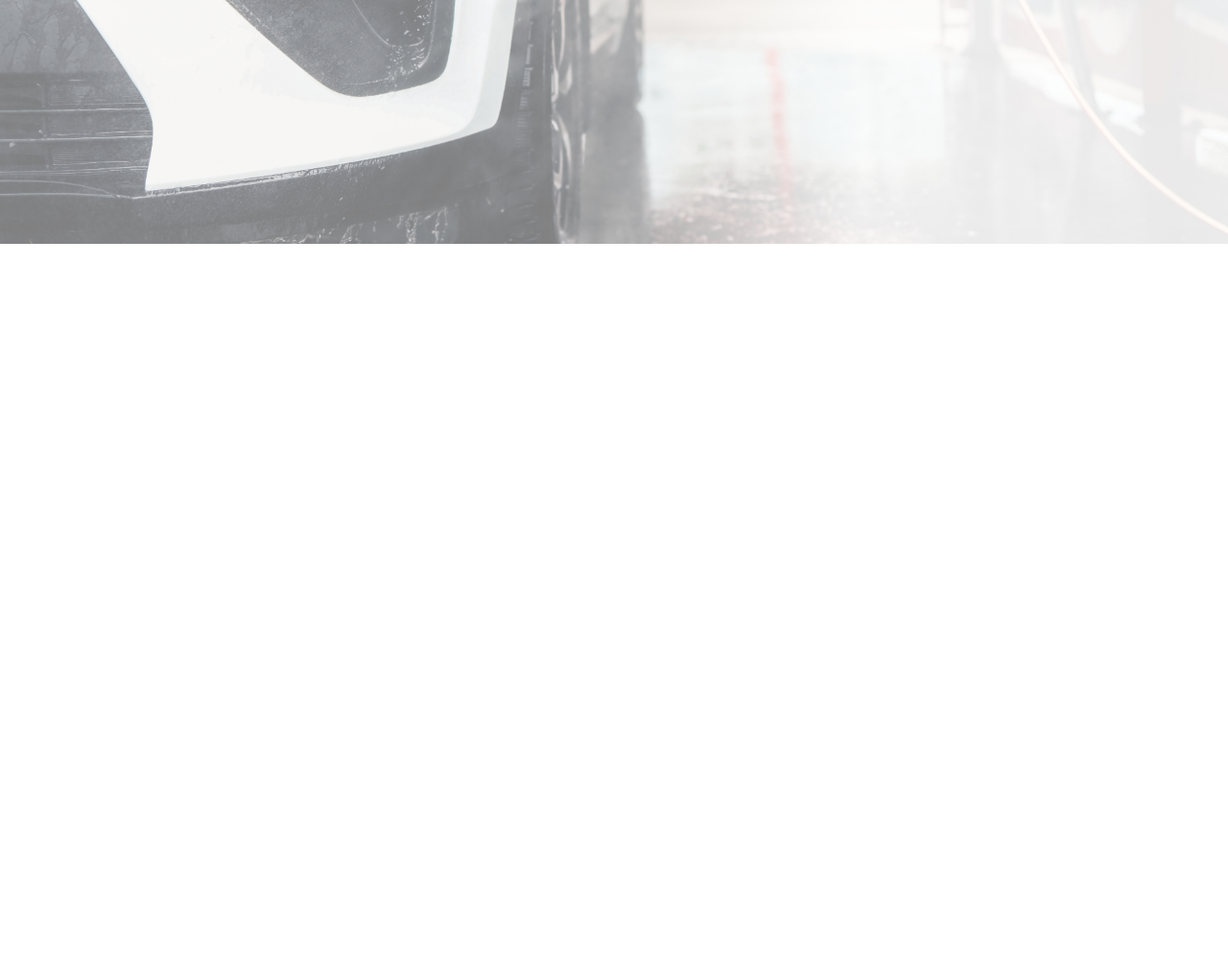
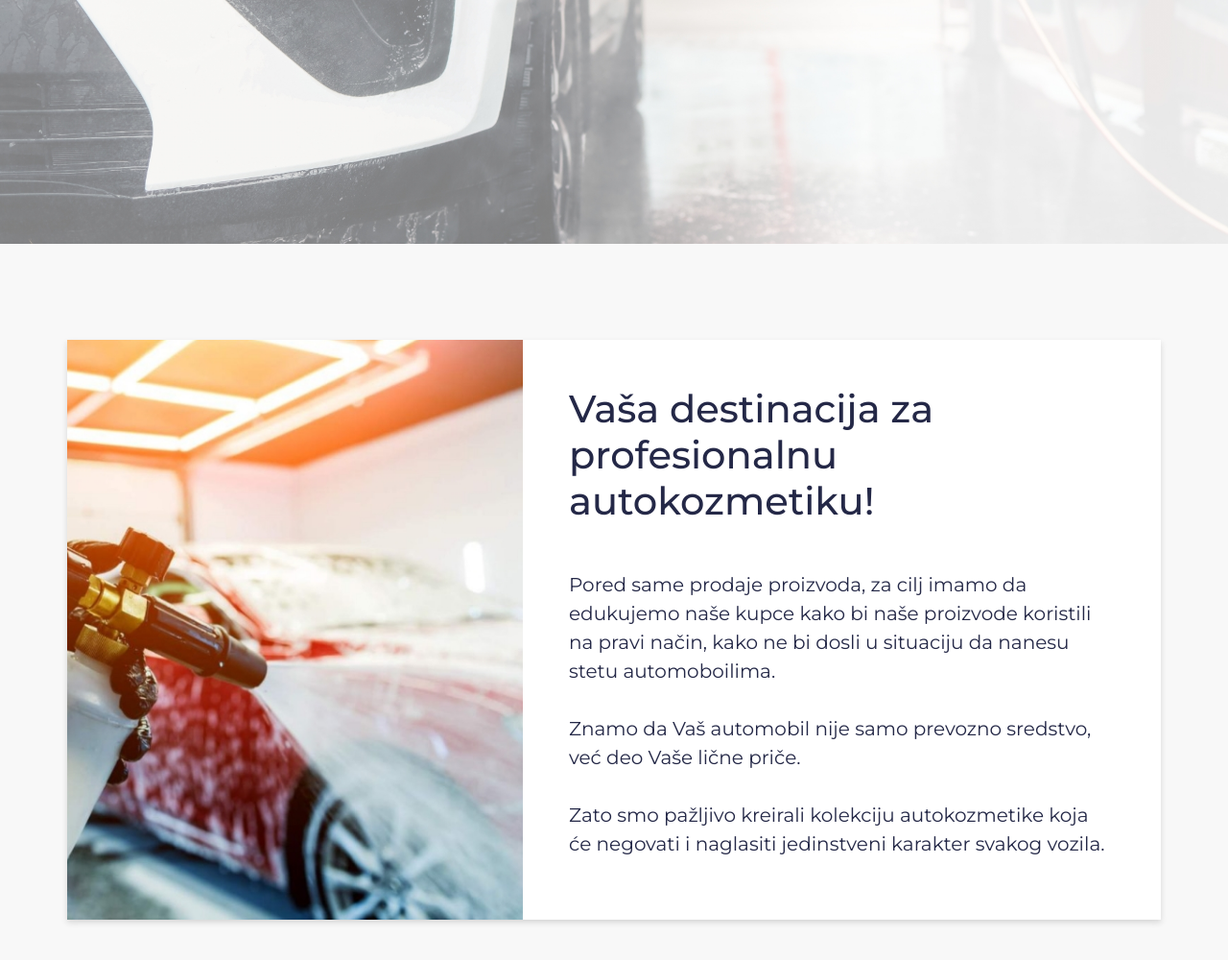
Before and after one commit to aleksandarraki/autokozmetika, a plain HTML site: page index.html in a window 1280 px wide. Shown: the part 560-1560 px from the top of the page at 96% size. Before the commit the page ends 814 px from the top, so only its background shows below. Drawn offline with nearby package versions, Linux system fonts and the light colour scheme.

Commit message:
o nama section

```diff
--- a/index.html
+++ b/index.html
@@ -59,6 +59,20 @@
       </div>
     </header>
 
+    <!-- o nama -->
+
+    <div class="onama py">
+      <div class="container">
+        <div class="row">
+          <div class="col-md-5"></div>
+          <div class="col-md-7 p-5">
+            <h2 class="mb-5">Vaša destinacija za profesionalnu autokozmetiku!</h2>
+            <p>Pored same prodaje proizvoda, za cilj imamo da edukujemo naše kupce kako bi naše proizvode koristili na pravi način, kako ne bi dosli u situaciju da nanesu stetu automoboilima. <br><br> Znamo da Vaš automobil nije samo prevozno sredstvo, već deo Vaše lične priče. <br><br>Zato smo pažljivo kreirali kolekciju autokozmetike koja će negovati i naglasiti jedinstveni karakter svakog vozila.</p>
+          </div>
+        </div>
+      </div>
+    </div>
+
     <script
       src="https://cdn.jsdelivr.net/npm/bootstrap@5.3.3/dist/js/bootstrap.bundle.min.js"
       integrity="sha384-YvpcrYf0tY3lHB60NNkmXc5s9fDVZLESaAA55NDzOxhy9GkcIdslK1eN7N6jIeHz"
--- a/style.css
+++ b/style.css
@@ -30,6 +30,10 @@ h1 {
 
 h2 {
   font-size: 50px;
+}
+
+.py {
+  padding: 100px 0;
 }
 
 .btn {
@@ -75,3 +79,26 @@ h2 {
 .mainHeader .row {
   height: 90vh;
 }
+
+/* o nama */
+
+.onama {
+  background: var(--lightGray);
+}
+
+.onama .row {
+  box-shadow: 0px 3px 6px var(--gray);
+  background: var(--white);
+}
+
+.onama .col-md-5 {
+  background-image: url(img/onama.jpg);
+  background-position: center;
+  background-size: cover;
+}
+
+
+.onama h2 {
+  font-size: 40px;
+  font-weight: 500;
+}
```
